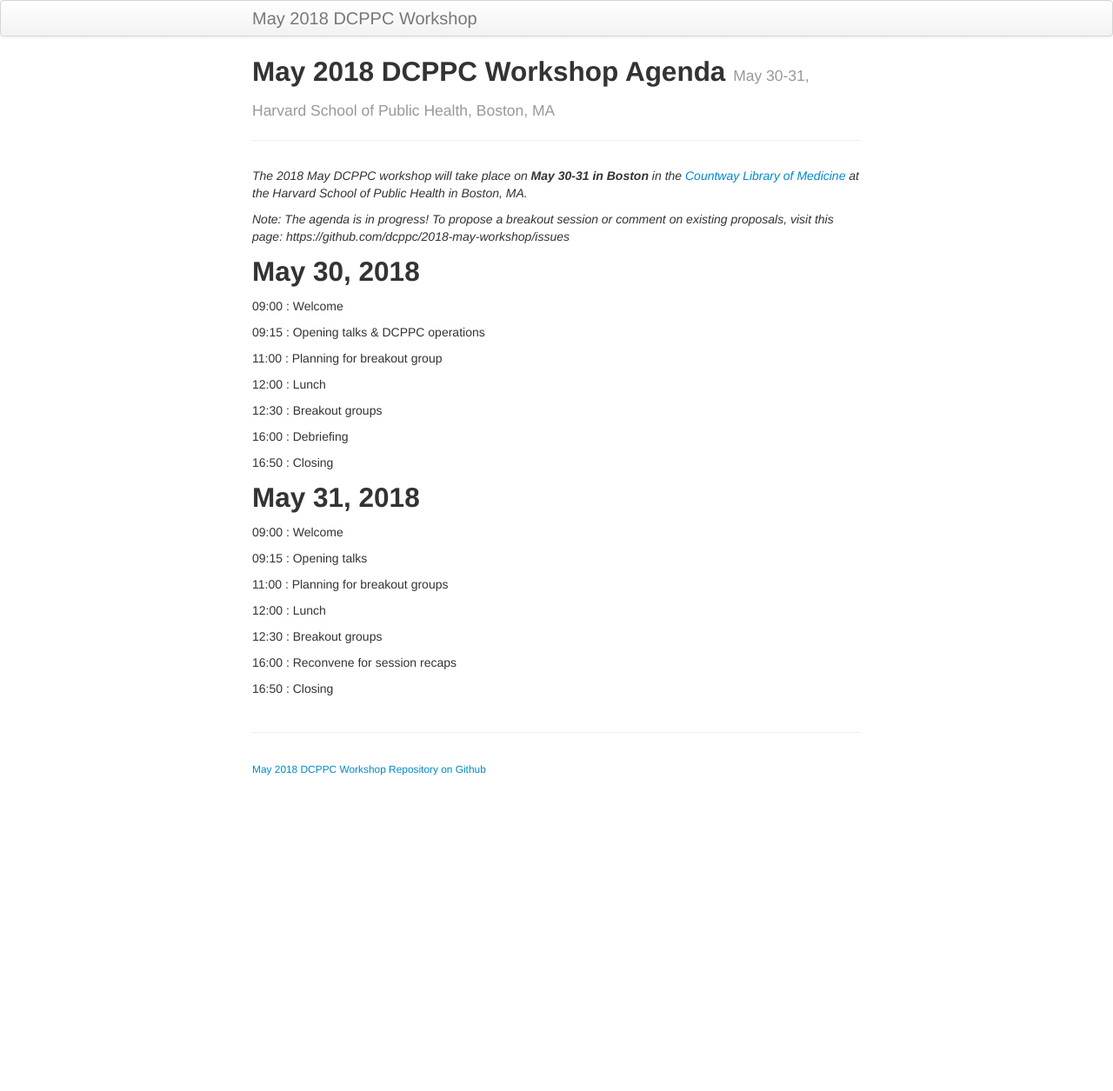
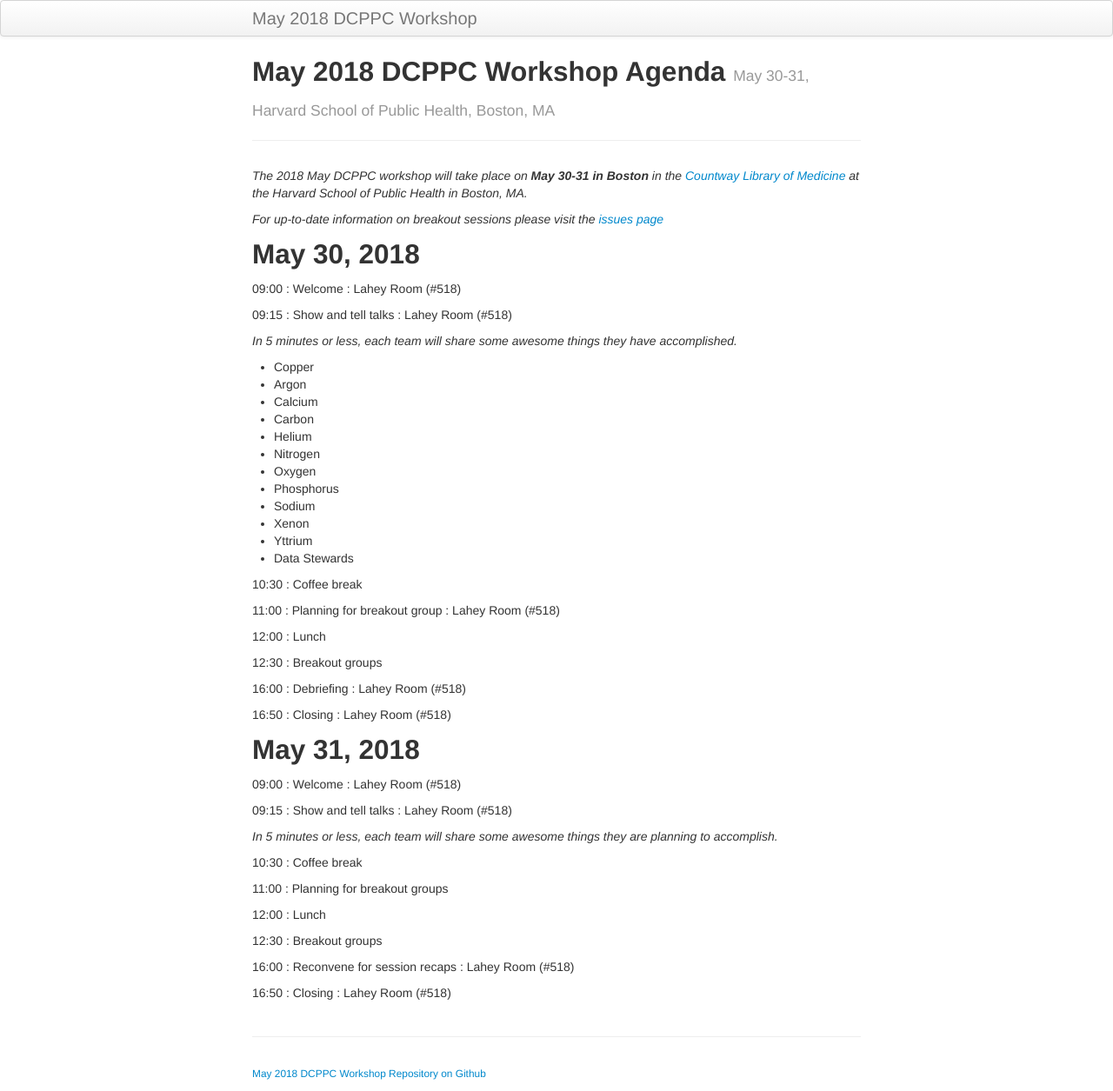
Before and after one commit to dcppc/2018-may-workshop, a Jekyll site: the page built from docs/agenda.md, in a window 1280 px wide. Shown: the whole page at 87% size. Built offline with Jekyll 4.4.1, drawn with Linux system fonts in a browser that asks for light colours; before the commit the page ends 905 px from its top, so only the background shows below that.

Commit message:
update agenda

```diff
--- a/docs/agenda.md
+++ b/docs/agenda.md
@@ -4,34 +4,52 @@ title: May 2018 DCPPC Workshop Agenda
 tagline: May 30-31, Harvard School of Public Health, Boston, MA
 ---
 
-_The 2018 May DCPPC workshop will take place on **May 30-31 in Boston** in the
-[Countway Library of Medicine](https://tinyurl.com/ydzxycda)
-at the Harvard School of Public Health in Boston, MA._
+_The 2018 May DCPPC workshop will take place on **May 30-31 in Boston** in the [Countway Library of Medicine](https://tinyurl.com/ydzxycda) at the Harvard School of Public Health in Boston, MA._
 
-_Note: The agenda is in progress! To propose a breakout session or comment on existing proposals, visit this page: https://github.com/dcppc/2018-may-workshop/issues_
+_For up-to-date information on breakout sessions please visit the [issues page](https://github.com/dcppc/2018-may-workshop/issues)_
 
 ## May 30, 2018
 
- 09:00 : Welcome
+ 09:00 : Welcome : Lahey Room (#518)
 
- 09:15 : Opening talks & DCPPC operations
+ 09:15 : Show and tell talks  : Lahey Room (#518)
 
- 11:00 : Planning for breakout group
+ _In 5 minutes or less, each team will share some awesome things they have accomplished._
+ - Copper
+ - Argon
+ - Calcium
+ - Carbon
+ - Helium
+ - Nitrogen
+ - Oxygen
+ - Phosphorus
+ - Sodium
+ - Xenon
+ - Yttrium
+ - Data Stewards
+
+ 10:30 : Coffee break
+
+ 11:00 : Planning for breakout group : Lahey Room (#518)
 
  12:00 : Lunch
 
  12:30 : Breakout groups
 
- 16:00 : Debriefing
+ 16:00 : Debriefing : Lahey Room (#518)
 
- 16:50 : Closing
+ 16:50 : Closing : Lahey Room (#518)
 
 
 ## May 31, 2018
 
- 09:00 : Welcome
+ 09:00 : Welcome : Lahey Room (#518)
 
- 09:15 : Opening talks
+ 09:15 : Show and tell talks  : Lahey Room (#518)
+
+ _In 5 minutes or less, each team will share some awesome things they are planning to accomplish._
+
+ 10:30 : Coffee break
 
  11:00 : Planning for breakout groups
 
@@ -39,6 +57,6 @@ _Note: The agenda is in progress! To propose a breakout session or comment on ex
 
  12:30 : Breakout groups
 
- 16:00 : Reconvene for session recaps
+ 16:00 : Reconvene for session recaps : Lahey Room (#518)
 
- 16:50 : Closing
+ 16:50 : Closing : Lahey Room (#518)
```
Also changed, not shown: agenda.md (+39 -21 lines).
